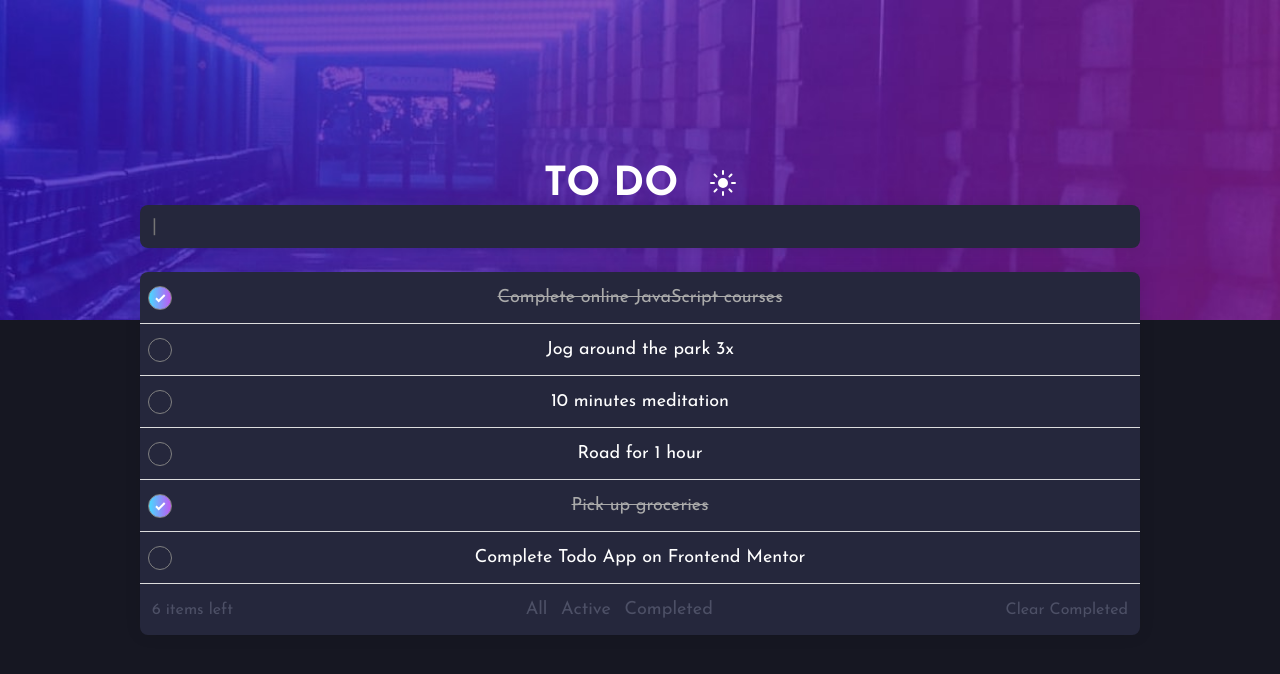
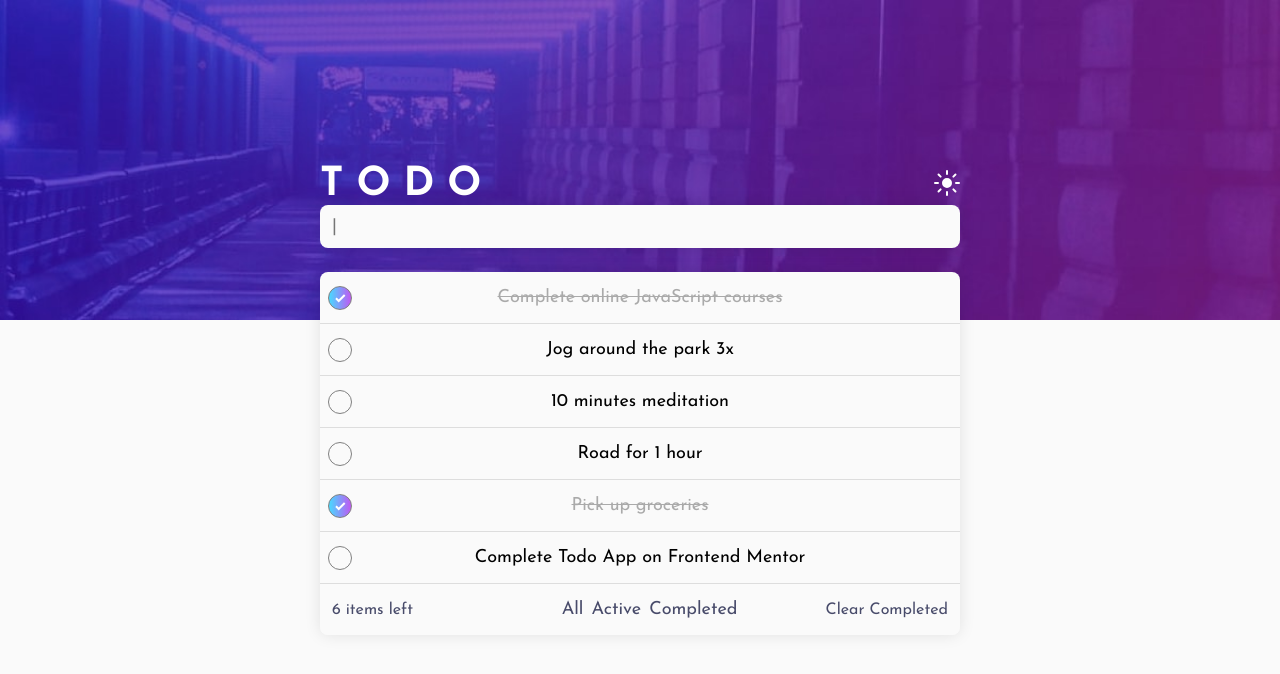
Before and after one commit to TallysonFreitas/Lista-De-Afazeres, a React (Create React App) app: page / in a window 1280 px wide. Shown: the top 674 px of the page. Built offline with nearby package versions, Linux system fonts and the light colour scheme.

Commit message:
resinzing container principal

```diff
--- a/src/App.tsx
+++ b/src/App.tsx
@@ -7,7 +7,7 @@ import Lista from './containers/Lista'
 import { useState } from 'react'
 
 function App() {
-  const [estaUsandoDark, setEstaUsandoDark] = useState(true)
+  const [estaUsandoDark, setEstaUsandoDark] = useState(false)
 
   return (
     <ThemeProvider theme={estaUsandoDark ? DarkTheme : LightTheme}>
--- a/src/containers/Titulo/index.tsx
+++ b/src/containers/Titulo/index.tsx
@@ -3,7 +3,7 @@ import { SContainerTitulo, SIcon, STitulo } from './style'
 const Titulo = () => {
   return (
     <SContainerTitulo>
-      <STitulo>TO DO</STitulo>
+      <STitulo>T O D O</STitulo>
       <SIcon>
         <svg xmlns="http://www.w3.org/2000/svg" width="26" height="26">
           <path
--- a/src/containers/Titulo/style.ts
+++ b/src/containers/Titulo/style.ts
@@ -9,7 +9,7 @@ export const SContainerTitulo = styled.div`
   margin: 0 auto;
   width: 100%;
   display: flex;
-  justify-content: center;
+  justify-content: space-between;
   gap: 32px;
 `
 
--- a/src/style.ts
+++ b/src/style.ts
@@ -29,7 +29,7 @@ body{
 `
 
 export const ContainerPrincipal = styled.div`
-  max-width: 1000px;
+  max-width: 640px;
   width: 100%;
   margin: 0 auto;
   display: flex;
```
